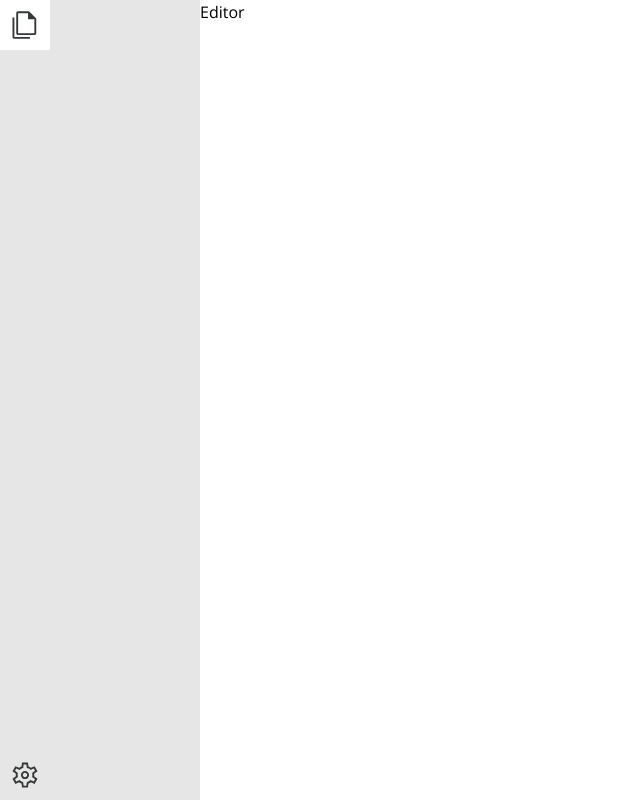
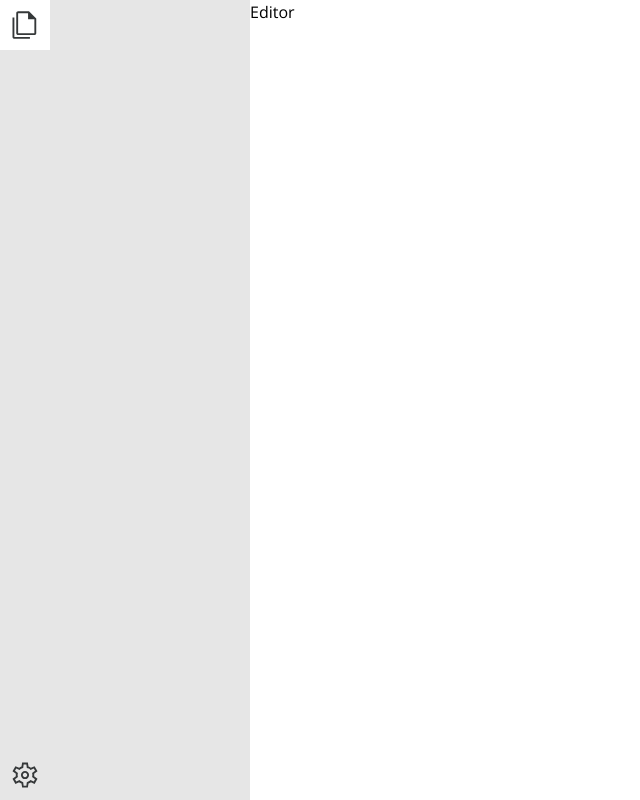
Before and after one commit to crisosron/scribe, a Next.js app in the folder scribe-frontend/: page / in a window 1280 px wide. Shown: the whole page, without its empty margins (0-640 px from the left). Built offline with nearby package versions, Linux system fonts and the light colour scheme.

Commit message:
Add sliding animation on sidebar toggle

```diff
--- a/scribe-frontend/components/sidebar/sidebar.tsx
+++ b/scribe-frontend/components/sidebar/sidebar.tsx
@@ -3,12 +3,13 @@
 import { useState, useRef, useCallback, useEffect } from 'react';
 import Resizer from "./resizer";
 import Content from "./content/content";
-import SidebarContextProvider, { useSidebarContext } from '@/lib/contexts/sidebar-context';
+import { useSidebarContext } from '@/lib/contexts/sidebar-context';
+import { motion } from 'framer-motion'
 
 const Sidebar = () => {
   const sidebarRef = useRef<HTMLDivElement>(null);
   const [isResizing, setIsResizing] = useState(false);
-  const [sidebarWidth, setSidebarWidth] = useState(200);
+  const [sidebarWidth, setSidebarWidth] = useState(250);
   const { showSidebar } = useSidebarContext();
 
   // Note that a 'toggleResize' fn isn't implemented as 'toggleResize' will trigger every time the
@@ -38,24 +39,25 @@ const Sidebar = () => {
     }
   }, [resize])
 
-  useEffect(() => {
-    console.log('showSidebar has changed to: ', showSidebar);
-  }, [showSidebar])
-
   return (
-      <div
-        ref={sidebarRef}
-        style={{ width: sidebarWidth }}
-        className="min-h-screen min-w-[150px] max-w-screen md:max-w-[300px] grow-0 shrink-0 flex bg-white-200 dark:bg-soft-black-100"
-        onMouseDown={(e) => e.preventDefault() }
-      >
+    <motion.div
+      animate={{
+        width: isResizing ? sidebarWidth : showSidebar ? sidebarWidth : 50
+      }}
+      transition={{
+        type: "tween",
+        duration: 0.1
+      }}
+      ref={sidebarRef}
+      className="min-h-screen min-w-[50px] max-w-screen md:max-w-[400px] grow-0 shrink-0 flex bg-white-200 dark:bg-soft-black-100"
+      onMouseDown={(e: MouseEvent) => e.preventDefault() }
+    >
       <Content />
       <Resizer
         onMouseDown={(e) => { e.preventDefault(); startResizing(); }}
         active={ isResizing }
       />
-
-      </div>
+    </motion.div>
   )
 }
 
```
